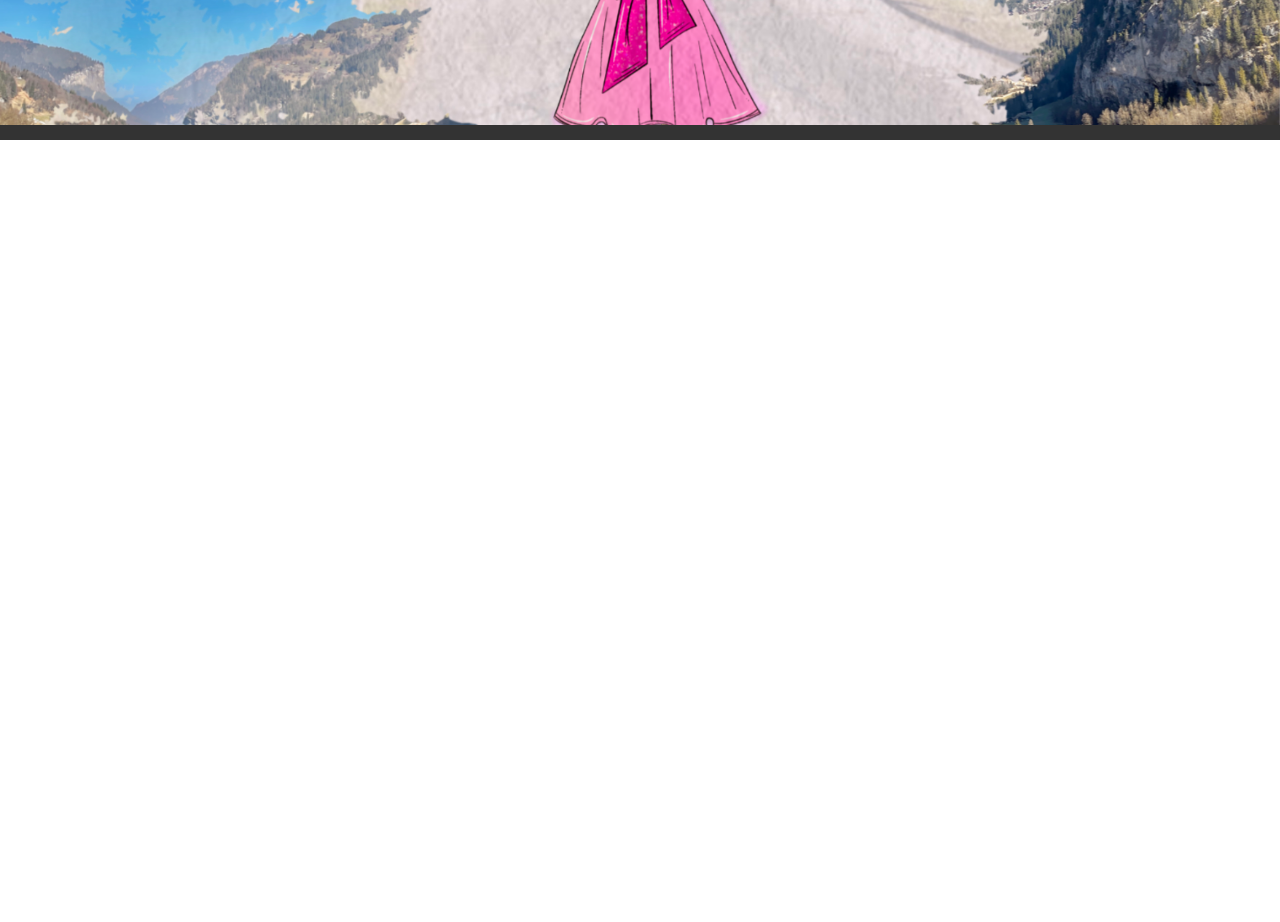
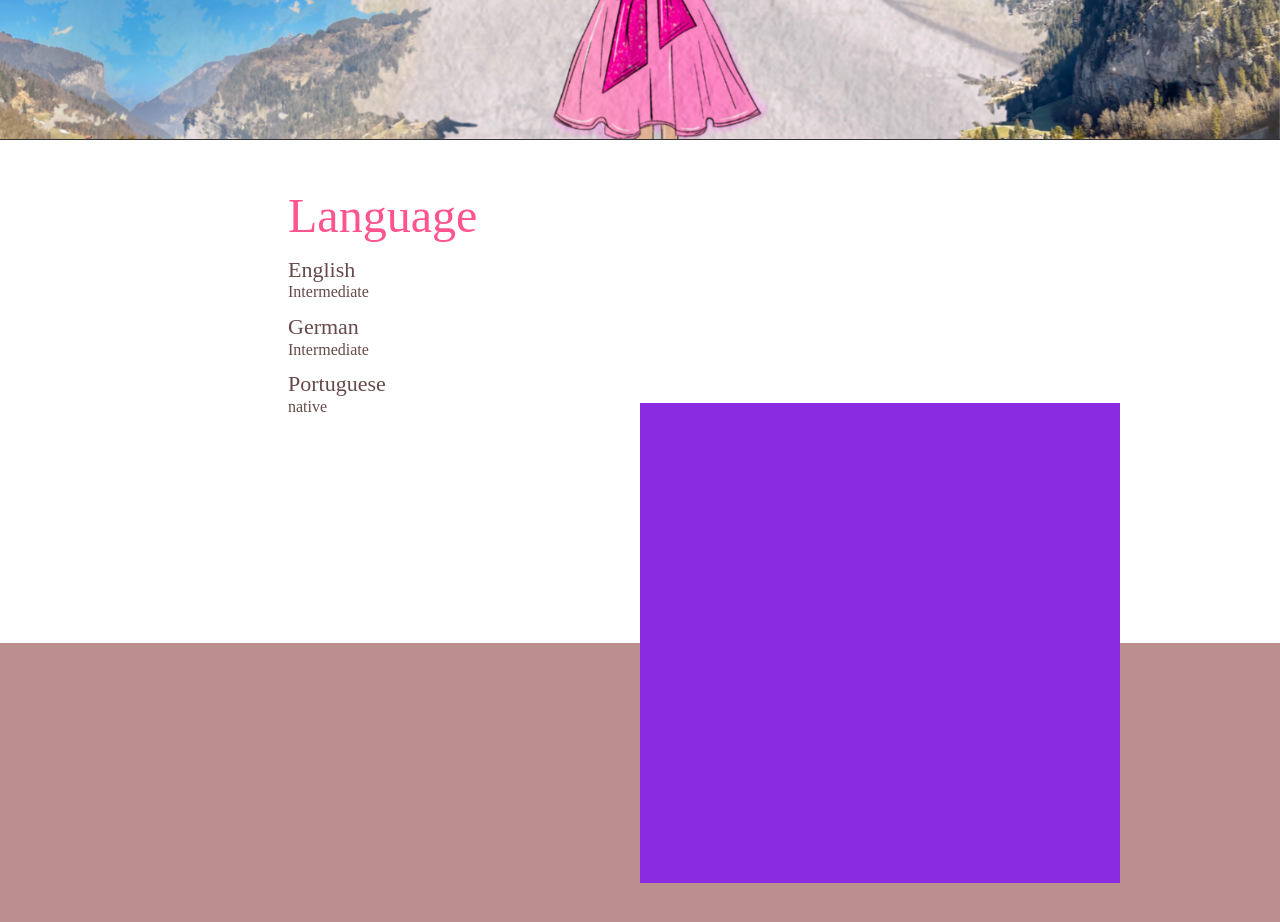
Before and after one commit to adrianaoliveira-ago/Portfolio, a React (Vite) app: page / in a window 1280 px wide. Shown: the part 660-1582 px from the top of the page. Before the commit the page ends 800 px from the top, so only its background shows below. Built offline with nearby package versions, Linux system fonts and the light colour scheme.

Commit message:
added a new section

```diff
--- a/src/App.jsx
+++ b/src/App.jsx
@@ -14,7 +14,7 @@ function App() {
     <>
       <Header />
       <Paralax />
-      {/* <Section /> */}
+      <Section />
       {/* <Footer /> */}
     </>
   );
--- a/src/Header.css
+++ b/src/Header.css
@@ -34,6 +34,7 @@
   justify-content: space-around;
   width: 20em;
   padding-top: 2em;
+  font-family: Levi ReBrushed !important;
 }
 
 .page-header-button {
--- a/src/Paralax.css
+++ b/src/Paralax.css
@@ -52,8 +52,10 @@ header {
 
 .title {
   font-size: 7rem;
-  color: white;
+  /* color: white; */
   text-shadow: 0 0 5px black;
+  font-family: "LeviReBrushed" !important;
+  color: #ff5490;
 }
 
 .paralax-text-section {
@@ -65,7 +67,7 @@ header {
   align-items: center;
   width: 100%;
   padding-bottom: 8em;
-  margin-top: 14em;
+  margin-top: 16em;
   padding-left: 4em;
 }
 
@@ -88,7 +90,7 @@ header {
   position: absolute;
   display: flex;
   margin-left: 10em;
-  margin-top: 20em;
+  margin-top: 24em;
 }
 
 .paralax-text-description {
--- a/src/Paralax.jsx
+++ b/src/Paralax.jsx
@@ -31,6 +31,7 @@ const Paralax = () => {
               <br />
               I'm Adriana
               <br />
+              <br />
               As a recent career changer transitioning into the IT field as a
               UI/UX designer and front-end developer, I am excited to apply my
               fresh perspective and passion for innovation to create exceptional
--- a/src/Section.css
+++ b/src/Section.css
@@ -1,7 +1,7 @@
 .section {
-  display: flex;
+  /* display: flex; */
   justify-content: flex-end;
-  /* padding-top: 8em; */
+  /* padding-top: 20em; */
 }
 
 .section-div {
@@ -11,6 +11,7 @@
   display: flex;
   width: 100%;
   margin-top: 7em;
+  margin-top: 15em;
 }
 
 .section-experience {
@@ -30,3 +31,40 @@
   position: absolute;
   margin-right: 10em;
 }
+
+.section-div-experience {
+  display: flex;
+  justify-content: flex-end;
+  width: 100%;
+  margin-top: 10em;
+}
+
+.section-div-language {
+  font-family: "LeviReBrushed" !important;
+  color: #ff5490;
+  justify-content: flex-start;
+  margin-left: 6em;
+  display: flex;
+  font-size: 3em;
+  margin-top: 1em;
+  position: relative;
+}
+
+.section-language-description {
+  display: flex;
+  font-family: "poppies";
+
+  font-size: 22px;
+  line-height: 1.8;
+  color: #664949;
+  position: absolute;
+  margin-top: 1em;
+  flex-direction: column;
+}
+
+.section p {
+  font-size: medium;
+  margin-block-start: 0em;
+  margin-block-end: 0em;
+  margin-top: -11px;
+}
--- a/src/Section.jsx
+++ b/src/Section.jsx
@@ -2,10 +2,28 @@ import "./Section.css";
 
 const Section = () => {
   return (
-    <div className="section">
-      <div className="section-div"></div>
-      <div className="section-photo"></div>
-    </div>
+    <>
+      <div className="section">
+        <div className="section-div-language">
+          Language
+          <div className="section-language-description">
+            <br />
+            English
+            <p>Intermediate</p>
+            German
+            <p>Intermediate</p>
+            Portuguese
+            <p>native</p>
+            <br />
+            <br />
+          </div>
+        </div>
+        <div className="section-div-experience">
+          <div className="section-div"></div>
+          <div className="section-photo"></div>
+        </div>
+      </div>
+    </>
   );
 };
 
```
